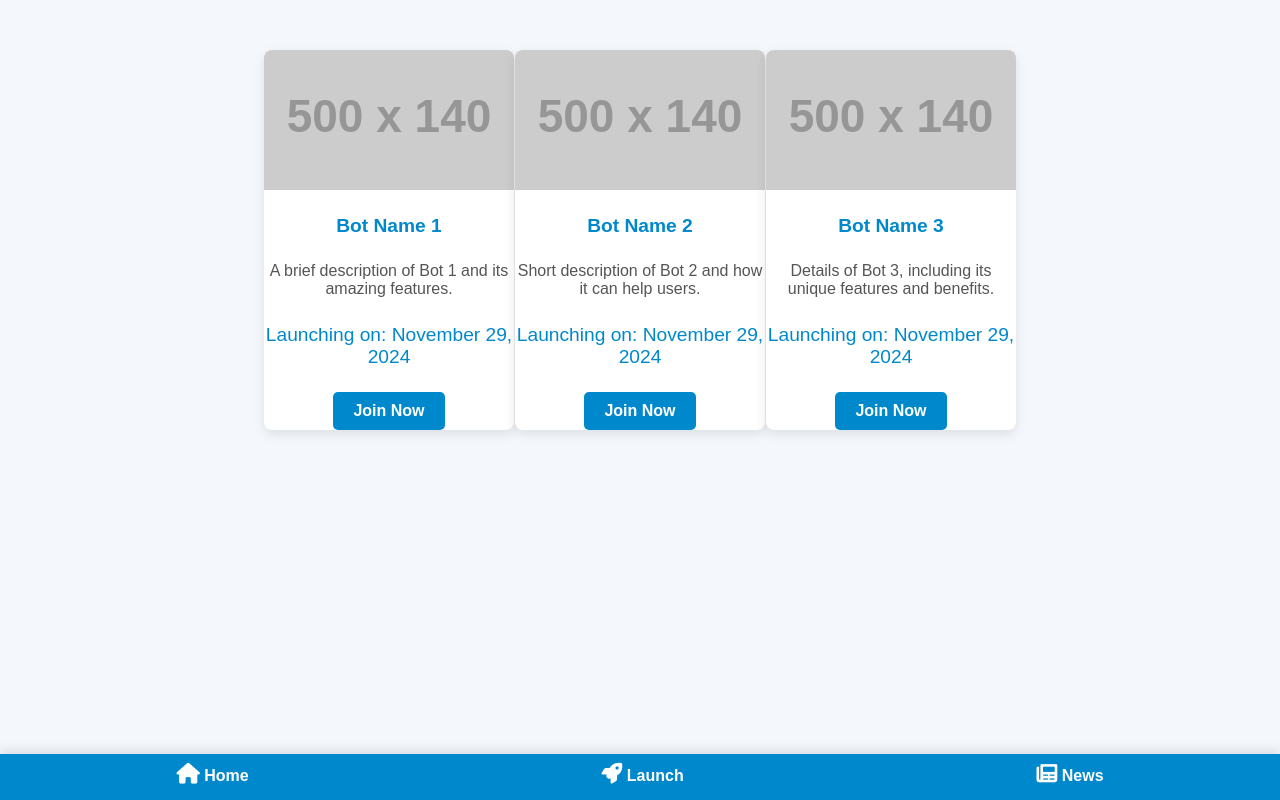
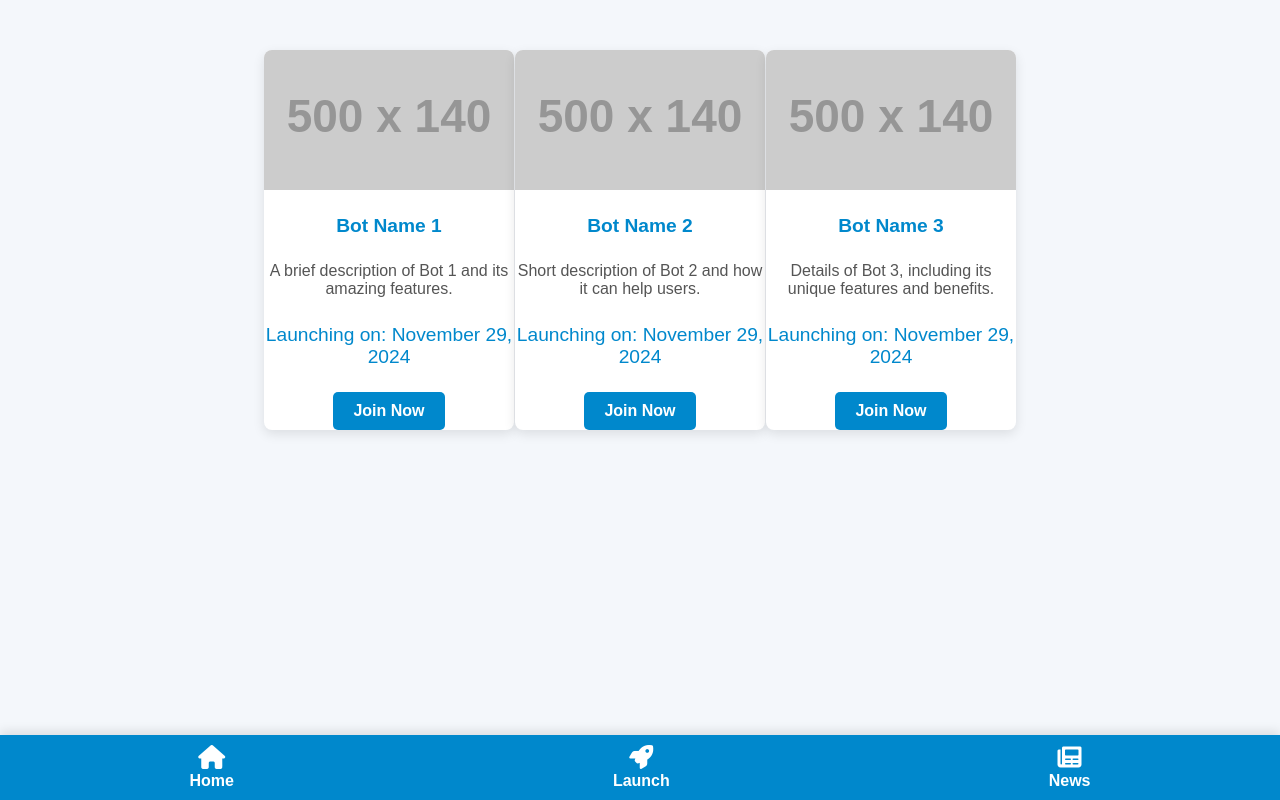
Before and after one commit to Adsgraam/Launch, a plain HTML site: page index.html in a window 1280 px wide. Drawn offline with Linux system fonts and the light colour scheme; placeholder pictures from the web are drawn by us.

Commit message:
Update index.html

```diff
--- a/index.html
+++ b/index.html
@@ -111,6 +111,9 @@
             text-align: center;
             text-decoration: none;
             font-weight: bold;
+            display: flex;
+            flex-direction: column;
+            align-items: center;
         }
 
         .footer-nav a:hover {
@@ -118,8 +121,8 @@
         }
 
         .footer-nav i {
-            font-size: 1.3em;
-            margin-bottom: 5px;
+            font-size: 1.5em;
+            margin-bottom: 3px;
         }
 
     </style>
@@ -163,9 +166,9 @@
 
     <!-- Footer Navigation -->
     <div class="footer-nav">
-        <a href="index.html"><i class="fas fa-home"></i> Home</a>
-        <a href="launch.html"><i class="fas fa-rocket"></i> Launch</a>
-        <a href="news.html"><i class="fas fa-newspaper"></i> News</a>
+        <a href="https://adsgraam.github.io/Home/"><i class="fas fa-home"></i> Home</a>
+        <a href="https://adsgraam.github.io/Launch/"><i class="fas fa-rocket"></i> Launch</a>
+        <a href="https://adsgraam.github.io/News/"><i class="fas fa-newspaper"></i> News</a>
     </div>
 
 </body>
```
